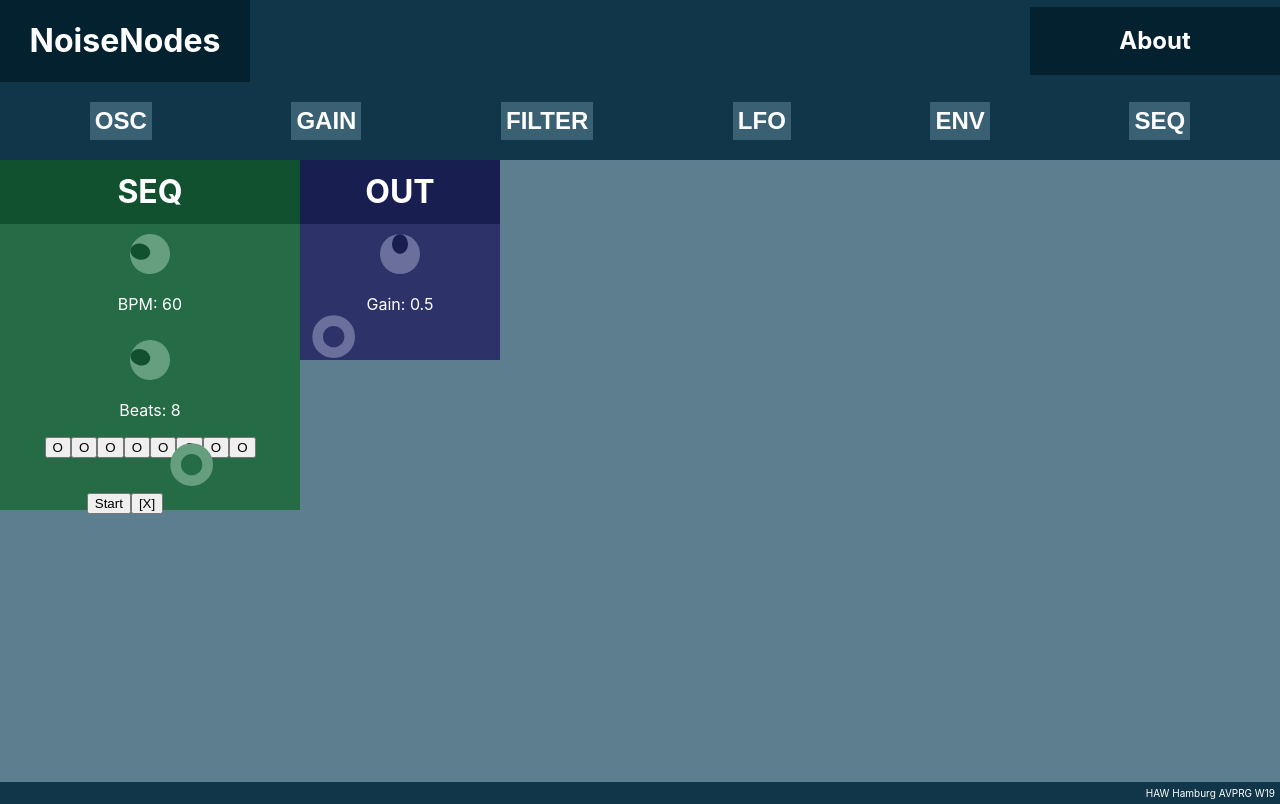
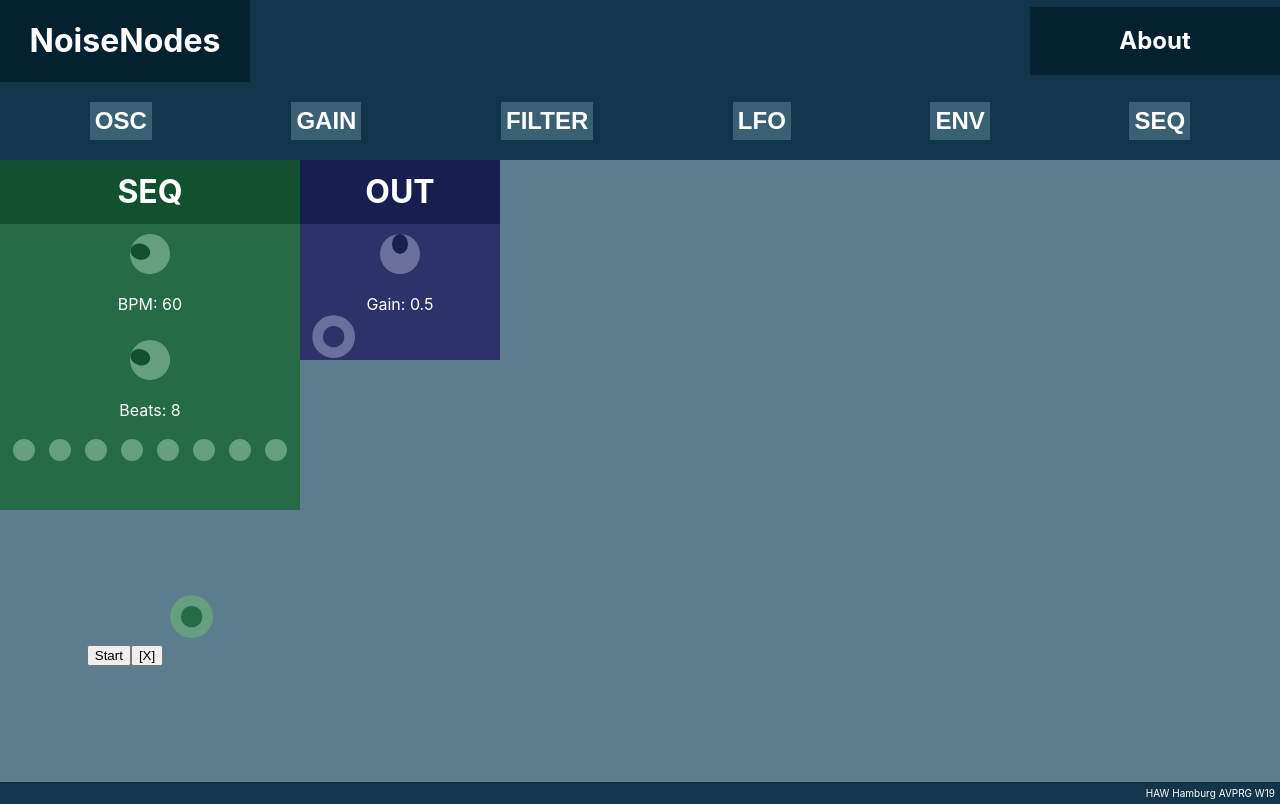
Before and after one commit to ychaw/noise-nodes, a React (Create React App) app: page / in a window 1280 px wide. Both pictures are taken after a click on the button "SEQ". Built offline with nearby package versions, Linux system fonts and the light colour scheme.

Commit message:
add proper buttons to sequencer

```diff
--- a/src/modules/SequencerNode.js
+++ b/src/modules/SequencerNode.js
@@ -1,6 +1,7 @@
 import React from 'react';
 import Connector from './Connector';
 import Setting from './Setting';
+import SequencerNodeButtons from './SequencerNodeButtons';
 import IntegerParam from './IntegerParam';
 
 // this class mutates its internal state (this.sequencer) a lot, take care when making changes
@@ -115,16 +116,16 @@ class SequencerNode extends React.Component {
 
   }
 
-  changeBPM = (e) => {
+  changeBPM = (value) => {
     let newObj = this.state.bpm;
-    newObj.relValue = e.target.value;
+    newObj.relValue = value;
     this.setState({bpm: newObj}, ()=> {
     });
   }
 
-  changeBeats = (e) => {
+  changeBeats = (value) => {
     let newObj = this.state.beats;
-    newObj.relValue = e.target.value;
+    newObj.relValue = value;
     this.setState({beats: newObj}, ()=> {
       let activeBeats = this.state.activeBeats;
 
@@ -180,7 +181,10 @@ class SequencerNode extends React.Component {
           changeValue={this.changeBeats}
           value={this.state.beats}
         />
-        {this.renderSequencerButtons()}
+        <SequencerNodeButtons
+          onClick={this.toggleBeat}
+          active={this.state.activeBeats}
+          beats={this.state.beats} />
         <br></br>
         <button onClick={this.togglePlay}>{this.state.isPlaying ? 'Stop' : 'Start'}</button>
         <button onClick={this.props.deleteNode.bind(this, this.name)}>[X]</button>
--- /dev/null
+++ b/src/modules/SequencerNodeButtons.js
@@ -0,0 +1,60 @@
+import React from 'react'
+
+class SequencerNodeButtons extends React.Component {
+  constructor(props) {
+    super(props);
+  }
+
+  getButtons = () => {
+    const r = 8,
+        stroke = 6,
+        bounds = r + stroke,
+        rowLength = 8,
+        leftOffset = 10,
+        rowOffsetDistance = 2.5 * bounds,
+        rowCount = Math.ceil(this.props.beats.absValue / rowLength),
+        buttons = [],
+        colors = ['var(--secondary2-shade1)', 'var(--secondary2-shade3)'];
+
+
+    let currentRow = 0,
+        buttonsLeft = this.props.beats.absValue;
+
+    while (currentRow < rowCount) {
+      let currentRowLength = (buttonsLeft > rowLength ? rowLength : buttonsLeft);
+        for (var xOffset = 0; xOffset < currentRowLength; xOffset++) {
+          let betweenDistance = xOffset > 0 ? 8 : 0,
+              key = (xOffset + currentRow * rowLength); // use absolute button number as key
+          buttons.push(
+            <circle
+            cx={bounds + (2*bounds + betweenDistance) * xOffset + leftOffset}
+            cy={bounds + (currentRow * rowOffsetDistance)}
+            r={r}
+            fill={colors[0]}
+            stroke={this.props.active[key] ? colors[1] : colors[0]}
+            strokeWidth={stroke}
+            key={key.toString()}
+            onClick={this.props.onClick.bind(this, key)}
+            />);
+        }
+
+        buttonsLeft -= rowLength;
+        currentRow++;
+    }
+    return (
+      <svg display='inline' onClick={this.props.onClick}>
+        {buttons}
+      </svg>
+    )
+  }
+
+  render () {
+    return (
+      <div>
+        {this.getButtons()}
+      </div>
+    )
+  }
+}
+
+export default SequencerNodeButtons;
```
